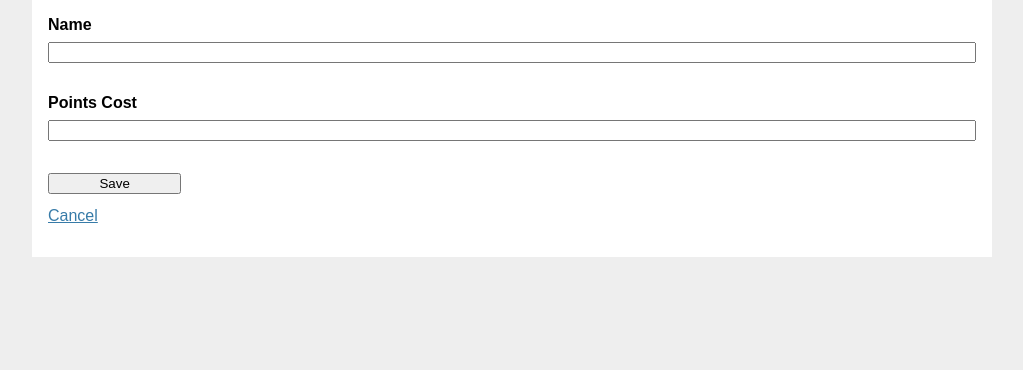
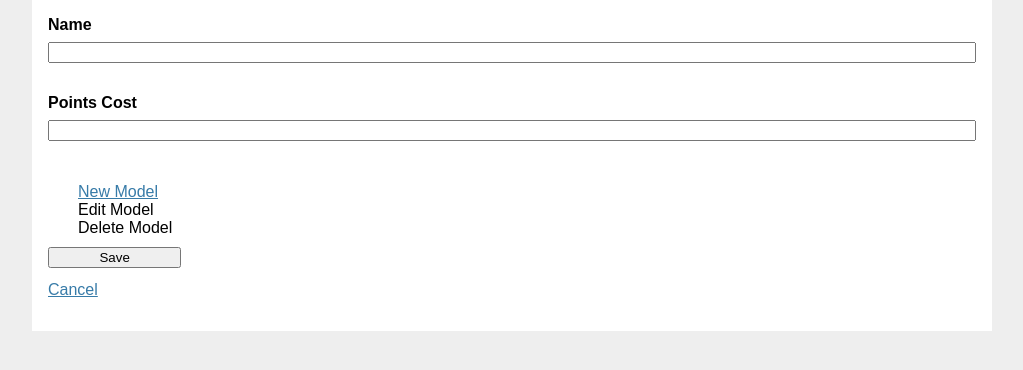
Before and after one commit to AidanHolvik/TTWargame_Analyzer, a Flask app: page /units/1 in a window 1280 px wide. Shown: the part 37-407 px from the top of the page, without its empty margins (128-1151 px from the left). Run offline with Flask 3, Linux system fonts and the light colour scheme; data that the repository does not hold is empty.

Commit message:
Added framework for model list to unit editor

```diff
--- a/flaskr/templates/unit/update.html
+++ b/flaskr/templates/unit/update.html
@@ -12,6 +12,17 @@
         <label for="cost">Points Cost</label>
         <input type="number" min="0" max="9999" value="{{ unit['cost'] }}" name="cost" id="cost" required>
         <br>
+        <!-- model list -->
+        <div class="flex-container">
+            <div id="model_listbox" tabindex="0" role="listbox" aria-labelledby="model_listbox" aria-required="true" class="flex-item">
+                <!-- TODO: change styling for selection when list is unfocused (as suggested in https://developer.mozilla.org/en-US/docs/Web/Accessibility/ARIA/Reference/Roles/listbox_role#best_practices) -->
+            </div>
+            <div class="flex-item">
+                <a id="link_createModel" href="{{ url_for('models.create', unitId=id) }}">New Model</a>
+                <div id="link_editModel" onclick="btnCmd_updateModel()">Edit Model</div>
+                <div id="link_deleteModel" onclick="btnCmd_deleteModel()">Delete Model</div>
+            </div>
+        </div>
         <input type="submit" value="Save">
         <a id="link_cancelUpdateUnit" href="{{ url_for('units.list') }}" >Cancel</a>
     </form>
@@ -20,5 +31,34 @@
 {% block script %}
     <script>
 
+        // refresh list
+        function refreshModelList() {
+
+        }
+
+        // Used as onclick event handler for models in the list
+        function selectModel(modelId) {
+
+        }
+
+        // send http request for model list JSON object
+        function fetchModels() {
+
+        }
+
+        function btnCmd_createModel() {
+
+        }
+
+        function btnCmd_updateModel() {
+
+        }
+
+        function btnCmd_deleteModel() {
+
+        }
+
+        refreshModelList()
+
     </script>
 {% endblock %}
```
Also changed, not shown: flaskr/model.py (+4 -4 lines), flaskr/templates/unit/list.html (+4 -9 lines).
